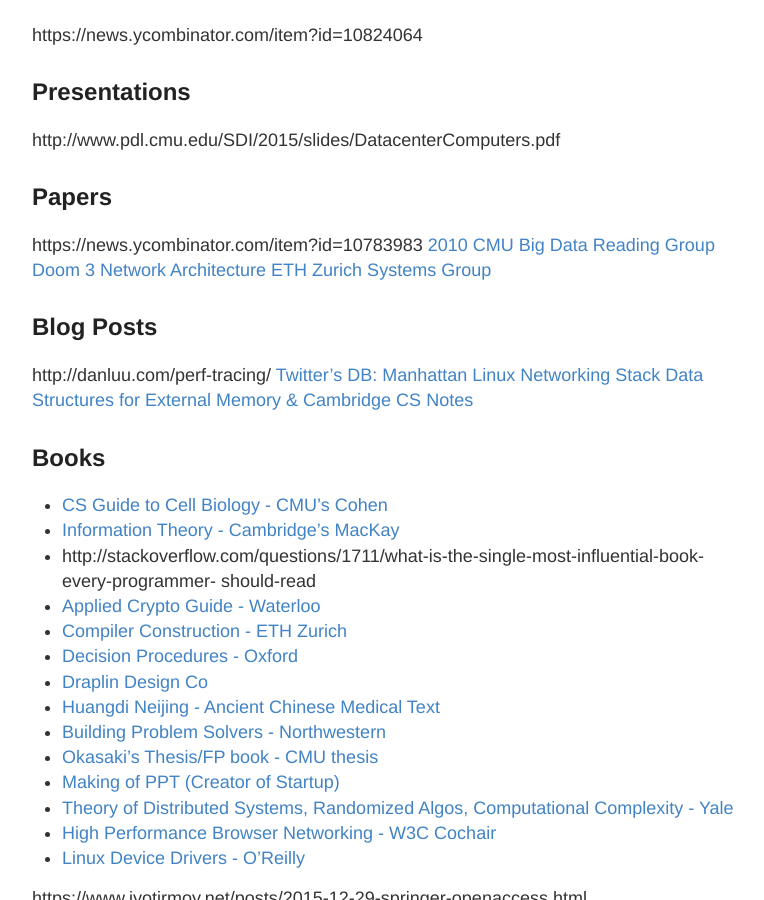
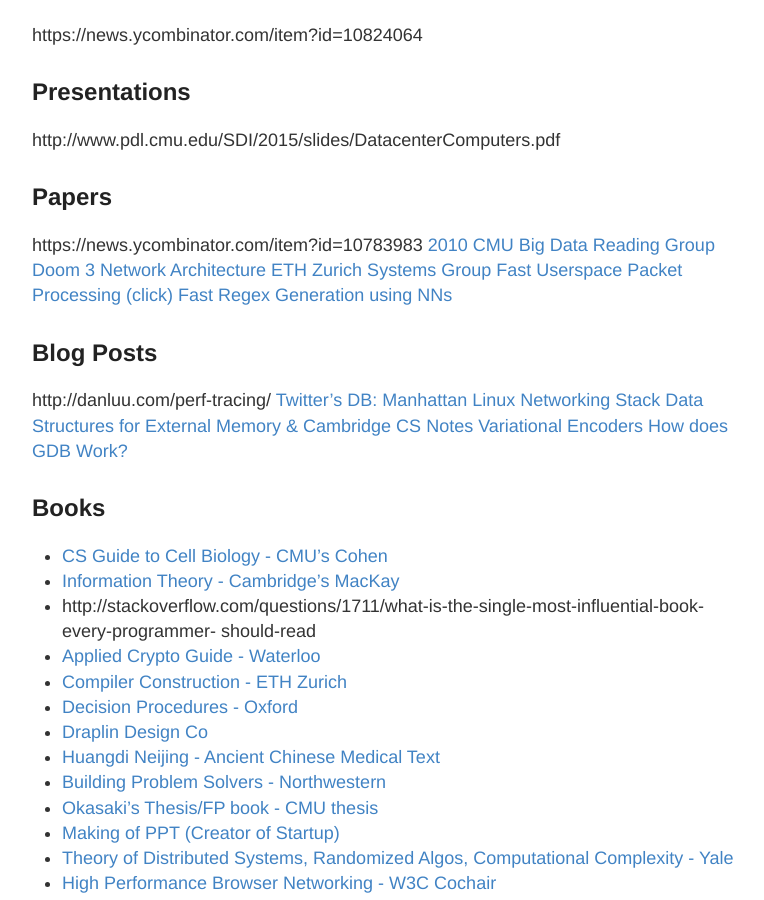
Before and after one commit to RONNCC/ronncc.github, a Jekyll site: the page built from _posts/2015-12-25-ReadingList.md, in a window 1280 px wide and 900 px high, scrolled down 363 px. Shown: the whole window, without its empty margins (248-1012 px from the left). Built offline with Jekyll 4.4.1, drawn with Linux system fonts in a browser that asks for light colours; comment, search, counter and statistics services are not loaded.

Commit message:
Updated 2015-12-25-ReadingList.md

```diff
--- a/_posts/2015-12-25-ReadingList.md
+++ b/_posts/2015-12-25-ReadingList.md
@@ -29,12 +29,16 @@
 [2010 CMU Big Data Reading Group](http://www.cs.cmu.edu/~chensm/Big_Data_reading_group/)
 [Doom 3 Network Architecture](http://fabiensanglard.net/doom3_documentation/The-DOOM-III-Network-Architecture.pdf)
 [ETH Zurich Systems Group](http://systems.ethz.pubzone.org/index.do?show_max=100&from_position=1)
+[Fast Userspace Packet Processing (click)](https://orbi.ulg.ac.be/bitstream/2268/181954/1/userspaceio.pdf)
+[Fast Regex Generation using NNs](http://arxiv.org/pdf/1608.03000v1.pdf)
 
 ## Blog Posts
 http://danluu.com/perf-tracing/
 [Twitter's DB: Manhattan](https://blog.twitter.com/2016/strong-consistency-in-manhattan)
 [Linux Networking Stack](https://www.privateinternetaccess.com/blog/2016/01/linux-networking-stack-from-the-ground-up-part-1/)
 [Data Structures for External Memory & Cambridge CS Notes](http://blog.omega-prime.co.uk/?p=197)
+[Variational Encoders](https://jaan.io/unreasonable-confusion/)
+[How does GDB Work?](http://jvns.ca/blog/2016/08/10/how-does-gdb-work/)
 
 ## Books
 - [CS Guide to Cell Biology - CMU's Cohen](http://www.cs.cmu.edu/~wcohen/GuideToBiology-sampleChapter-release1.4.pdf)
```
